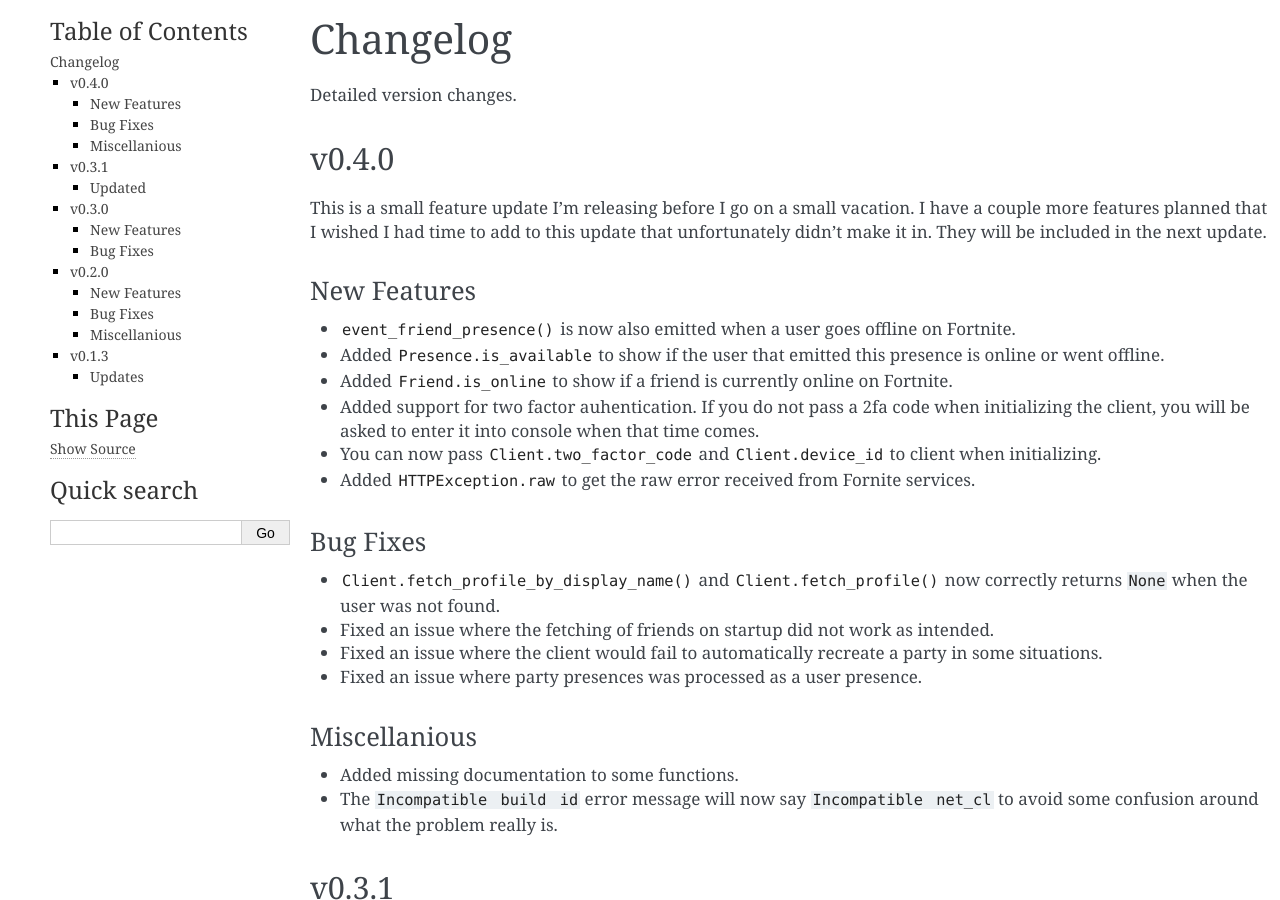
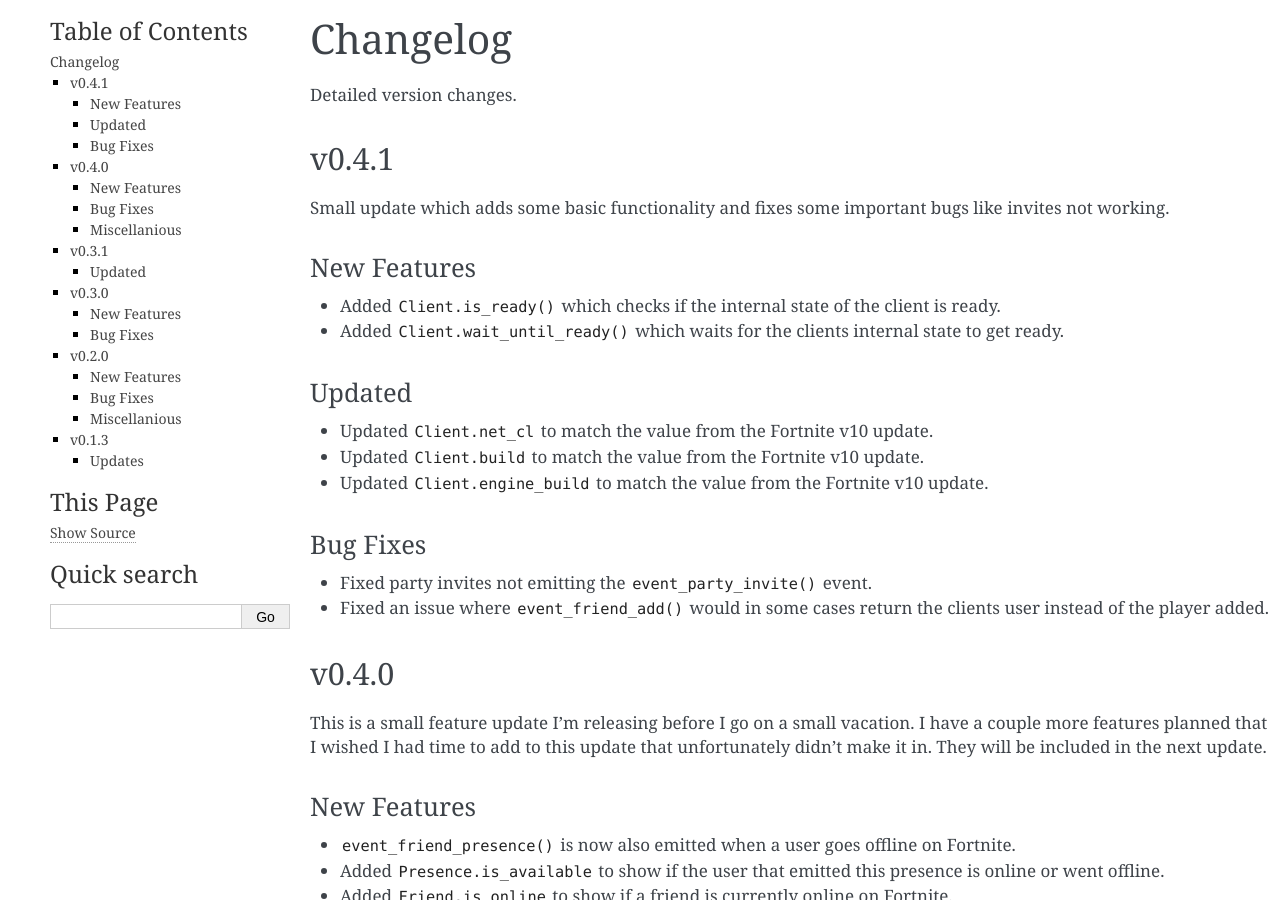
Before and after one commit to Terbau/fortnitepy, a Sphinx documentation site: the page built from docs/changelog.rst, in a window 1280 px wide and 900 px high. Built offline with Sphinx 7.4.7, drawn with Linux system fonts in a browser that asks for light colours.

Commit message:
v4.1 changelog + version bump

```diff
--- a/docs/changelog.rst
+++ b/docs/changelog.rst
@@ -4,6 +4,31 @@ Changelog
 =========
 
 Detailed version changes.
+
+
+v0.4.1
+------
+
+Small update which adds some basic functionality and fixes some important bugs like invites not working.
+
+New Features
+~~~~~~~~~~~~
+
+- Added :meth:`Client.is_ready()` which checks if the internal state of the client is ready.
+- Added :meth:`Client.wait_until_ready()` which waits for the clients internal state to get ready.
+
+Updated
+~~~~~~~
+
+- Updated :attr:`Client.net_cl` to match the value from the Fortnite v10 update.
+- Updated :attr:`Client.build` to match the value from the Fortnite v10 update.
+- Updated :attr:`Client.engine_build` to match the value from the Fortnite v10 update.
+
+Bug Fixes
+~~~~~~~~~
+
+- Fixed party invites not emitting the :func:`event_party_invite` event.
+- Fixed an issue where :func:`event_friend_add` would in some cases return the clients user instead of the player added.
 
 
 v0.4.0
--- a/fortnitepy/__init__.py
+++ b/fortnitepy/__init__.py
@@ -24,7 +24,7 @@ OUT OF OR IN CONNECTION WITH THE SOFTWARE OR THE USE OR OTHER DEALINGS IN THE
 SOFTWARE.
 """
 
-__version__ = '0.4.0'
+__version__ = '0.4.1'
 
 from .client import Client
 from .friend import Friend, PendingFriend
```
